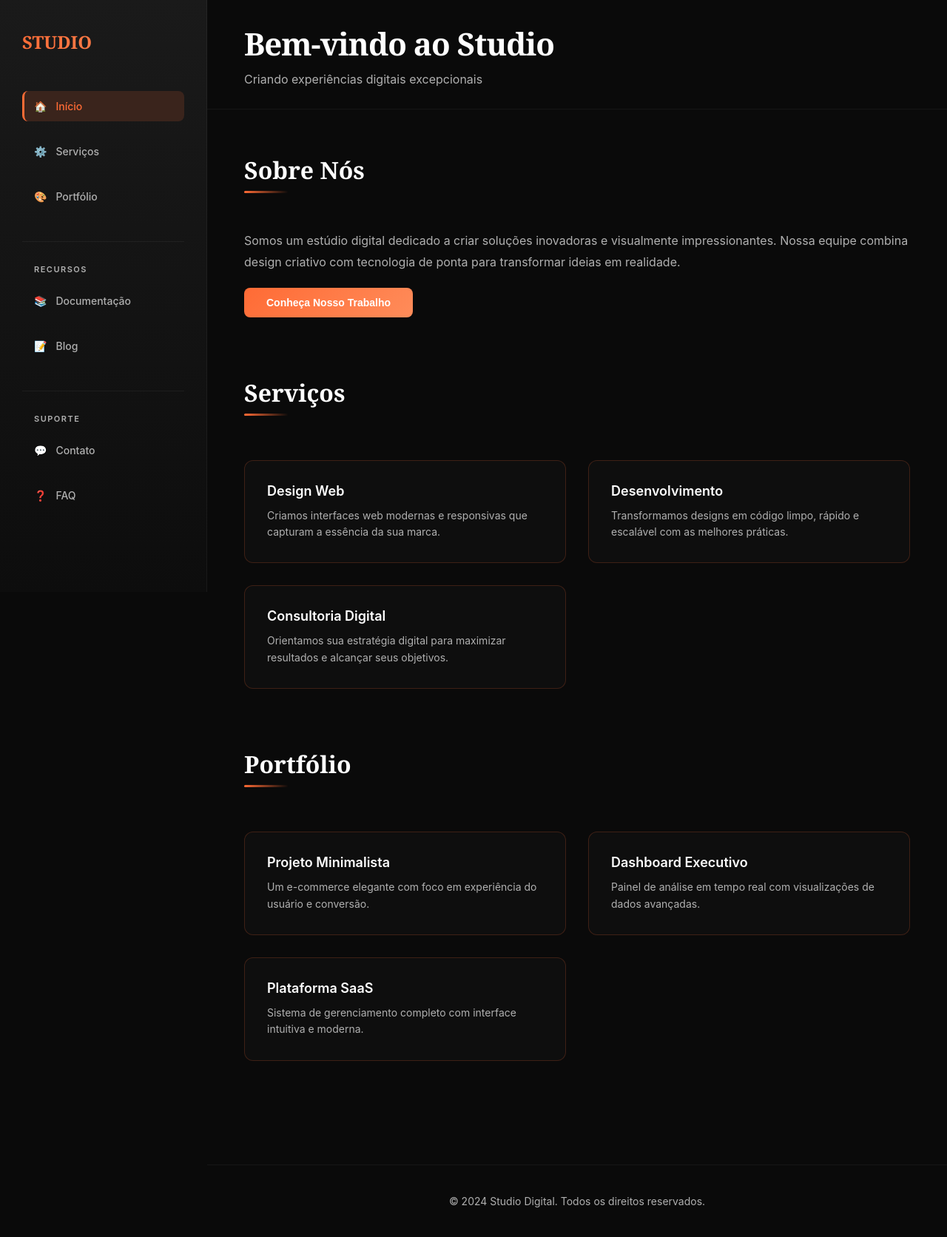
After one commit to TheDorival/build-your-build-rpg, a Django app: page /about in a window 1280 px wide; the page is wider, and only the part inside the window is pictured. The commit adds this page. Shown: that part at 74% size. Run offline with Django 5.2, Linux system fonts and the light colour scheme.

Commit message:
Ajuste Homepage Exemplo

```diff
--- a/buildyourbuild/buildyourbuild/settings.py
+++ b/buildyourbuild/buildyourbuild/settings.py
@@ -117,6 +117,8 @@ USE_TZ = True
 
 STATIC_URL = 'static/'
 
+STATIC_ROOT = os.path.join(BASE_DIR, 'staticfiles')
+
 STATICFILES_DIRS = [
     os.path.join(BASE_DIR, 'static')
 ]
--- a/buildyourbuild/buildyourbuild/urls.py
+++ b/buildyourbuild/buildyourbuild/urls.py
@@ -20,5 +20,6 @@ from . import views
 
 urlpatterns = [
     path('admin/', admin.site.urls),
-    path('', views.index, name = 'index')
+    path('', views.index, name = 'index'),
+    path('about', views.about)
 ]
--- a/buildyourbuild/buildyourbuild/views.py
+++ b/buildyourbuild/buildyourbuild/views.py
@@ -2,3 +2,6 @@ from django.shortcuts import render
 
 def index(request):
     return render(request, 'index.html')
+
+def about(request):
+    return render(request, 'about.html')
--- a/buildyourbuild/static/css/styles.css
+++ b/buildyourbuild/static/css/style.css
@@ -16,7 +16,7 @@
 }
 
 body {
-    font-family: 'Inter', sans-serif;
+    font-family: -apple-system, BlinkMacSystemFont, 'Segoe UI', 'Helvetica Neue', sans-serif;
     background-color: var(--bg-dark);
     color: var(--text-primary);
     overflow-x: hidden;
@@ -38,7 +38,7 @@ body {
 }
 
 .logo {
-    font-family: 'Playfair Display', serif;
+    font-family: Georgia, 'Times New Roman', serif;
     font-size: 24px;
     font-weight: 700;
     margin-bottom: 50px;
@@ -134,7 +134,7 @@ body {
 }
 
 .header h1 {
-    font-family: 'Playfair Display', serif;
+    font-family: Georgia, 'Times New Roman', serif;
     font-size: 42px;
     margin-bottom: 10px;
     letter-spacing: -1px;
@@ -170,7 +170,7 @@ body {
 }
 
 .section-title {
-    font-family: 'Playfair Display', serif;
+    font-family: Georgia, 'Times New Roman', serif;
     font-size: 32px;
     margin-bottom: 30px;
     position: relative;
--- /dev/null
+++ b/buildyourbuild/templates/about.html
@@ -0,0 +1,64 @@
+{% extends "layout.html" %}
+
+{% block title %}Studio Digital - Home{% endblock %}
+
+{% block content %}
+    <header class="header">
+        <h1>Bem-vindo ao Studio</h1>
+        <p>Criando experiências digitais excepcionais</p>
+    </header>
+
+    <section class="content">
+        <!-- About Section -->
+        <section class="section" id="inicio">
+            <h2 class="section-title">Sobre Nós</h2>
+            <p style="color: var(--text-secondary); font-size: 16px; line-height: 1.8; margin-top: 30px;">
+                Somos um estúdio digital dedicado a criar soluções inovadoras e visualmente impressionantes.
+                Nossa equipe combina design criativo com tecnologia de ponta para transformar ideias em realidade.
+            </p>
+            <button class="btn">Conheça Nosso Trabalho</button>
+        </section>
+
+        <!-- Services Section -->
+        <section class="section" id="servicos">
+            <h2 class="section-title">Serviços</h2>
+            <div class="card-grid">
+                <div class="card">
+                    <h3>Design Web</h3>
+                    <p>Criamos interfaces web modernas e responsivas que capturam a essência da sua marca.</p>
+                </div>
+                <div class="card">
+                    <h3>Desenvolvimento</h3>
+                    <p>Transformamos designs em código limpo, rápido e escalável com as melhores práticas.</p>
+                </div>
+                <div class="card">
+                    <h3>Consultoria Digital</h3>
+                    <p>Orientamos sua estratégia digital para maximizar resultados e alcançar seus objetivos.</p>
+                </div>
+            </div>
+        </section>
+
+        <!-- Portfolio Section -->
+        <section class="section" id="portfolio">
+            <h2 class="section-title">Portfólio</h2>
+            <div class="card-grid">
+                <div class="card">
+                    <h3>Projeto Minimalista</h3>
+                    <p>Um e-commerce elegante com foco em experiência do usuário e conversão.</p>
+                </div>
+                <div class="card">
+                    <h3>Dashboard Executivo</h3>
+                    <p>Painel de análise em tempo real com visualizações de dados avançadas.</p>
+                </div>
+                <div class="card">
+                    <h3>Plataforma SaaS</h3>
+                    <p>Sistema de gerenciamento completo com interface intuitiva e moderna.</p>
+                </div>
+            </div>
+        </section>
+    </section>
+
+    <footer class="footer">
+        <p>&copy; 2024 Studio Digital. Todos os direitos reservados.</p>
+    </footer>
+{% endblock %}
--- a/buildyourbuild/templates/layout.html
+++ b/buildyourbuild/templates/layout.html
@@ -1,14 +1,11 @@
+{% load static %}
 <!DOCTYPE html>
-{% load static %}
 <html lang="pt-BR">
 <head>
     <meta charset="UTF-8">
     <meta name="viewport" content="width=device-width, initial-scale=1.0">
     <title>{% block title %}Studio Digital{% endblock %}</title>
-    <link rel="preconnect" href="https://fonts.googleapis.com">
-    <link rel="preconnect" href="https://fonts.gstatic.com" crossorigin>
-    <link href="https://fonts.googleapis.com/css2?family=Playfair+Display:wght@700&family=Inter:wght@400;500;600&display=swap" rel="stylesheet">
-    <link rel="stylesheet" href="{% static 'css/style.css' %}">
+    <link rel="stylesheet" href="{% static 'css/style.css' %}"
 </head>
 <body>
     <!-- Sidebar Navigation -->
```
Also changed, not shown: buildyourbuild/static/js/script.js (renamed from buildyourbuild/static/js/main.js).
